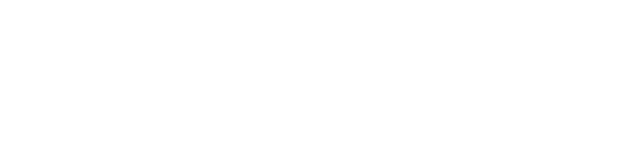
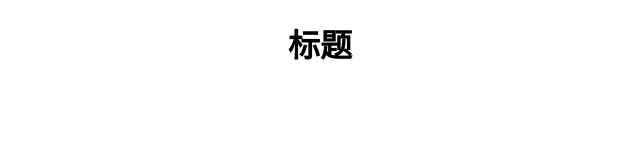
Before and after one commit to Clefairyjyx/dome9-28, a plain HTML site: page index.html in a window 1280 px wide. Shown: the whole page, without its empty margins (320-960 px from the left). Drawn offline with Linux system fonts and the light colour scheme.

Commit message:
头部上传成功

```diff
--- a/index.html
+++ b/index.html
@@ -6,10 +6,25 @@
     <meta name="viewport" content="width=device-width, initial-scale=1.0">
     <meta http-equiv="X-UA-Compatible" content="ie=edge">
     <title>Document</title>
+    <style>
+        header {
+            width: 100;
+            height: 50px;
+        }
+
+        header h1 {
+            width: 100;
+            height: 50px;
+            text-align: center;
+            line-height: 50px;
+        }
+    </style>
 </head>
 
 <body>
-    <header></header>
+    <header>
+        <h1>标题</h1>
+    </header>
     <section></section>
     <footer></footer>
 </body>
```
